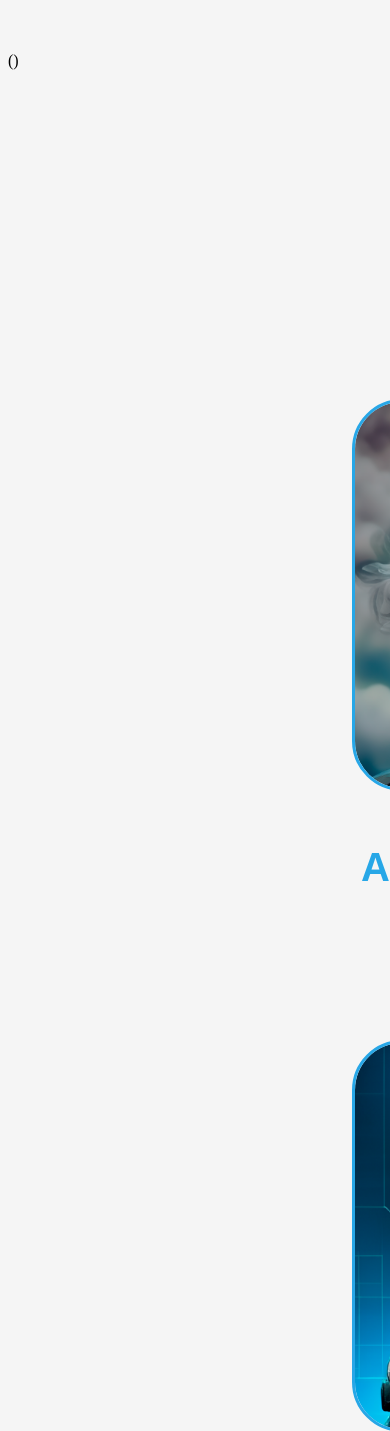
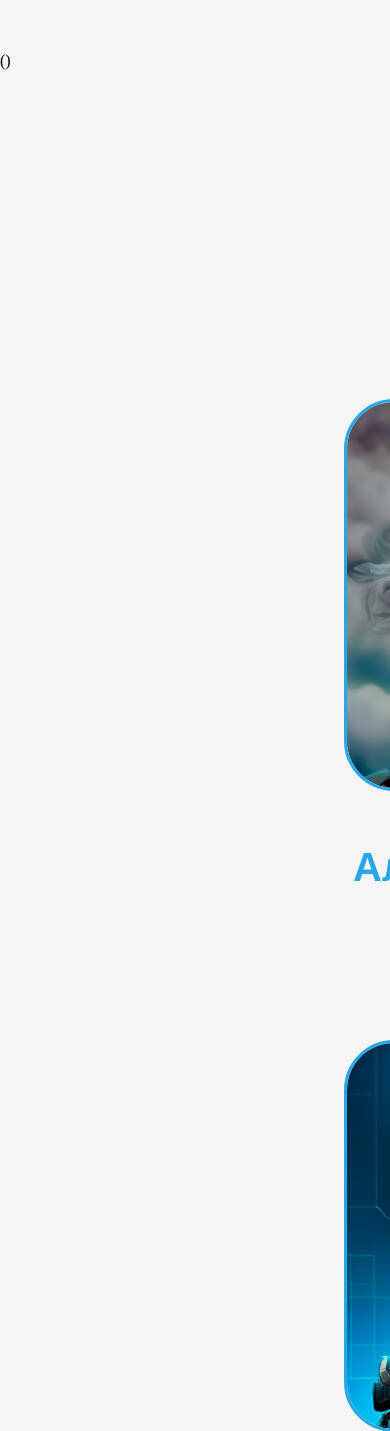
Before and after one commit to s1ntecs/ai_web_server, a Python web app: template templates/charakters.html in a window 390 px wide; the page is wider, and only the part inside the window is pictured. Shown: the top 1431 px of that part. Run offline with Jinja, Linux system fonts and the light colour scheme; the template is opened without the code that fills it, so the values that code supplies are empty; some libraries are stand-ins or nearby versions.

Commit message:
устранил замечания в дизайне

```diff
--- a/static/styles.css
+++ b/static/styles.css
@@ -5,6 +5,17 @@
     background: #F5F5F5;
     /* overflow: hidden; */
 }
+
+@media only screen and (max-width: 1028px) {
+    /* Стили для устройств с максимальной шириной экрана до 480 пикселей */
+    body {
+      width: 100vw;
+      height: 100vh;
+      margin: 0;
+      padding: 0;
+      overflow: hidden;
+    }
+  }
 
 h1 {
     position: absolute;
```
